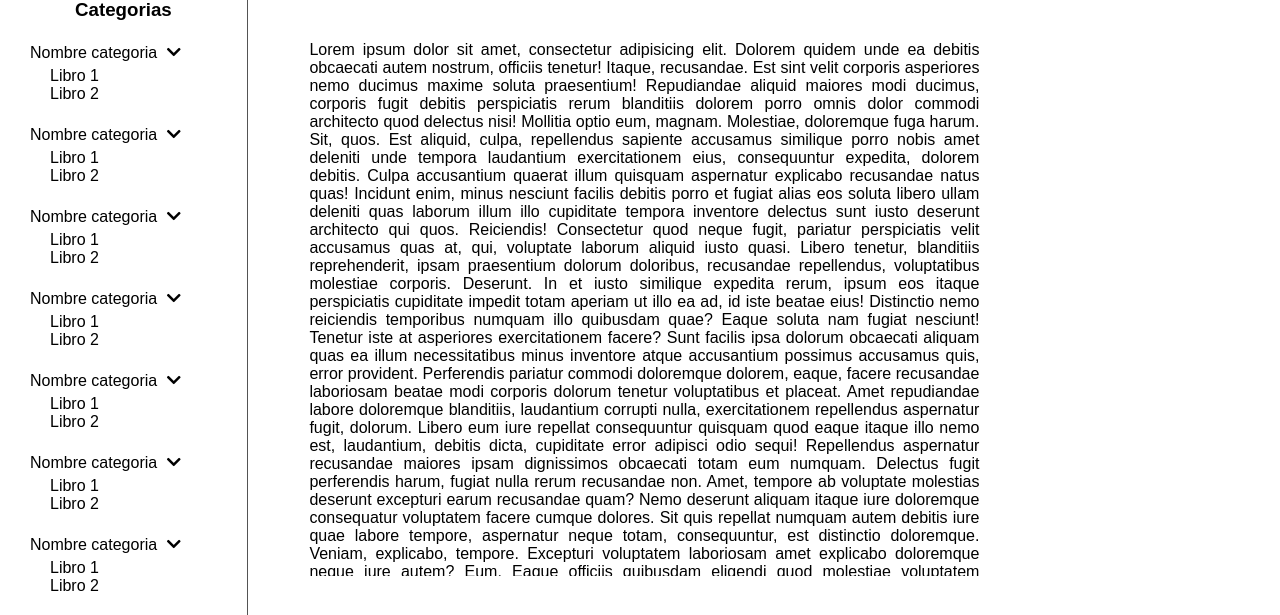
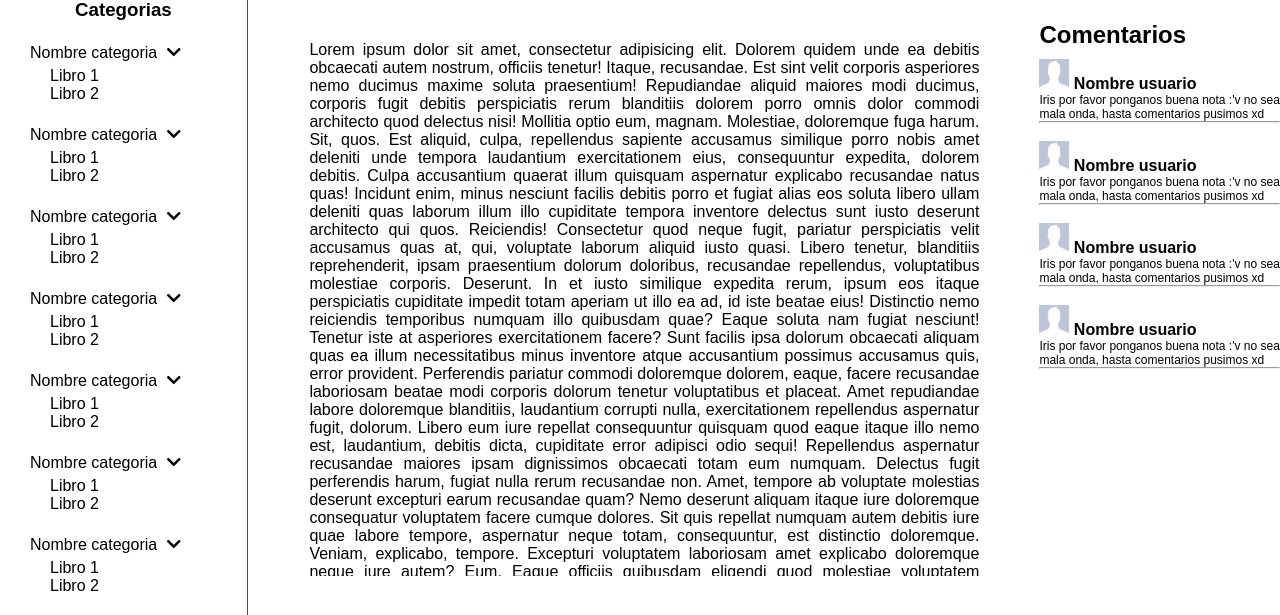
Before and after one commit to erichuang2015/Sistema-Bibliotecario, a PHP site: page /libro.php in a window 1280 px wide. Shown: the part 77-692 px from the top of the page. Run offline with PHP 8.4, Linux system fonts and the light colour scheme; some libraries are stand-ins or nearby versions.

Commit message:
Comentarios
Añadí los comentarios para que tenga más vista

```diff
--- a/views/css/libro.css
+++ b/views/css/libro.css
@@ -97,6 +97,7 @@ h1 {
 
 /* fin categorias*/
 
+/* Libros */
 #leerlibro {
 	text-align: justify;
 	display: inline-block;
@@ -107,3 +108,46 @@ h1 {
 	margin: 10px 10px 10px 23%;
 	padding: 15px;
 }
+
+/* fin libros */
+
+/* Valoraciones */
+
+.rate {
+	display: inline-block;
+	position: absolute;
+	margin: 5px 0px 10px 35px;
+}
+
+.rate .comentarios {
+	height: 350px;
+	overflow-y: scroll;
+}
+
+.rate h2 {
+	margin-bottom: 10px;
+}
+
+.rate .foto {
+	display: inline-block;
+}
+
+.rate .foto img {
+	width: 30px;
+	display: inline-block;
+}
+
+.rate .comentarios .nomUsuario {
+	display: inline-block;
+	font-weight: bold;
+}
+
+.rate .texto {
+	display: inline-block;
+	font-size: 12px;
+	vertical-align: top;
+}
+
+.rate .texto p{
+	display: inline-block;
+}
--- a/views/libro.php
+++ b/views/libro.php
@@ -177,6 +177,47 @@
 			<span>Fugiat nemo perspiciatis explicabo sapiente sunt officia et illum assumenda, dolorum nisi consequatur numquam quas beatae nihil omnis ea voluptatum iste quia, accusantium, debitis! Repudiandae omnis cum, quasi harum delectus.</span>
 			<span>Expedita, quod, eum. Officiis, quae consequuntur, fugiat repellat itaque, cum perspiciatis corporis quisquam ea possimus, voluptate libero. Pariatur asperiores, commodi harum molestias sit iusto est adipisci iure, temporibus quidem ducimus!</span>
 		</p>
+		<div class="rate">
+			<div class="comentarios">
+				<h2>Comentarios</h2>
+				<div class="foto">
+					<img src="imagenes/default.png">
+				</div>
+				<span class="nomUsuario">Nombre usuario</span>
+				<div class="texto">
+					<p>Iris por favor ponganos buena nota :'v no sea mala onda, hasta comentarios pusimos xd</p>
+				</div>
+				<hr>
+				<br>
+				<div class="foto">
+					<img src="imagenes/default.png">
+				</div>
+				<span class="nomUsuario">Nombre usuario</span>
+				<div class="texto">
+					<p>Iris por favor ponganos buena nota :'v no sea mala onda, hasta comentarios pusimos xd</p>
+				</div>
+				<hr>
+				<br>
+				<div class="foto">
+					<img src="imagenes/default.png">
+				</div>
+				<span class="nomUsuario">Nombre usuario</span>
+				<div class="texto">
+					<p>Iris por favor ponganos buena nota :'v no sea mala onda, hasta comentarios pusimos xd</p>
+				</div>
+				<hr>
+				<br>
+				<div class="foto">
+					<img src="imagenes/default.png">
+				</div>
+				<span class="nomUsuario">Nombre usuario</span>
+				<div class="texto">
+					<p>Iris por favor ponganos buena nota :'v no sea mala onda, hasta comentarios pusimos xd</p>
+				</div>
+				<hr>
+				<br>
+			</div>
+		</div>
 	</section>
 	<footer></footer>
 </body>
```
Also changed, not shown: views/imagenes/default.png (added).
